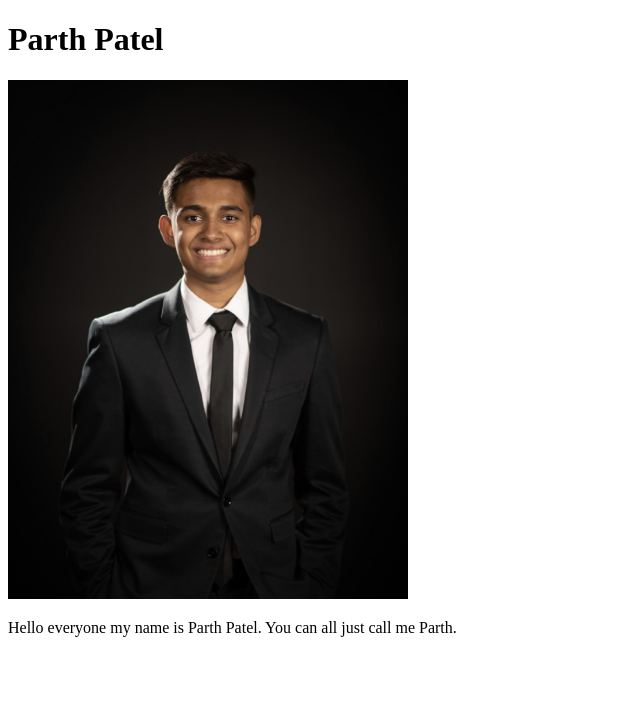
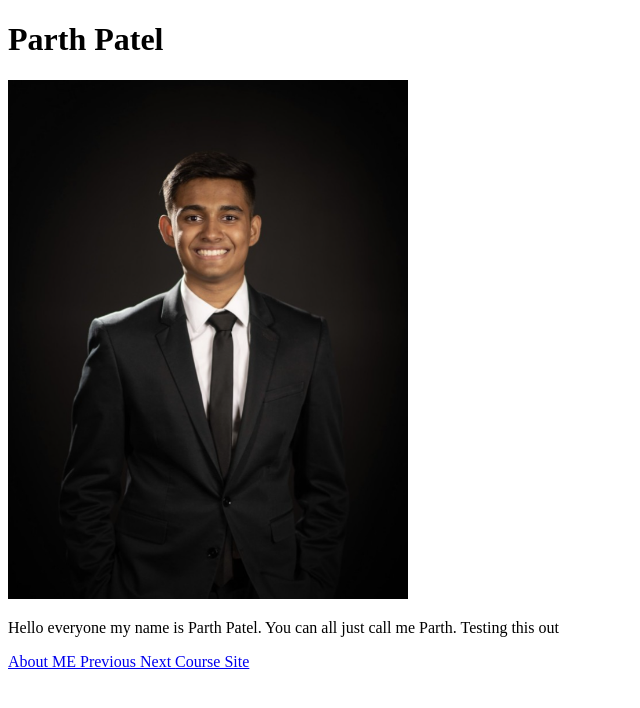
Before and after one commit to parth531/parth531.github.io, a plain HTML site: page index.html in a window 1280 px wide. Shown: the whole page, without its empty margins (0-640 px from the left). Drawn offline with Linux system fonts and the light colour scheme; files whose address does not match are found by name.

Commit message:
about me

```diff
--- a/index.html
+++ b/index.html
@@ -14,7 +14,22 @@
 
     <div>
         <p>
-            Hello everyone my name is Parth Patel. You can all just call me Parth.
+            Hello everyone my name is Parth Patel. You can all just call me Parth. Testing this out
         </p>
     </div>
+    <div>
+        <a
+            href="https://parth531.github.io/aboutMe"> About ME
+        </a>
+        <a
+            href="https://jakescreen.github.io/"> Previous
+        </a>
+        <a
+            href="https://jayp786.github.io/"> Next
+        </a>
+        <a
+            href="https://mattm401.github.io/"> Course Site
+        </a>
+    </div>
+
 </body>
```
Also changed, not shown: aboutMe.html (+9 -0 lines).
